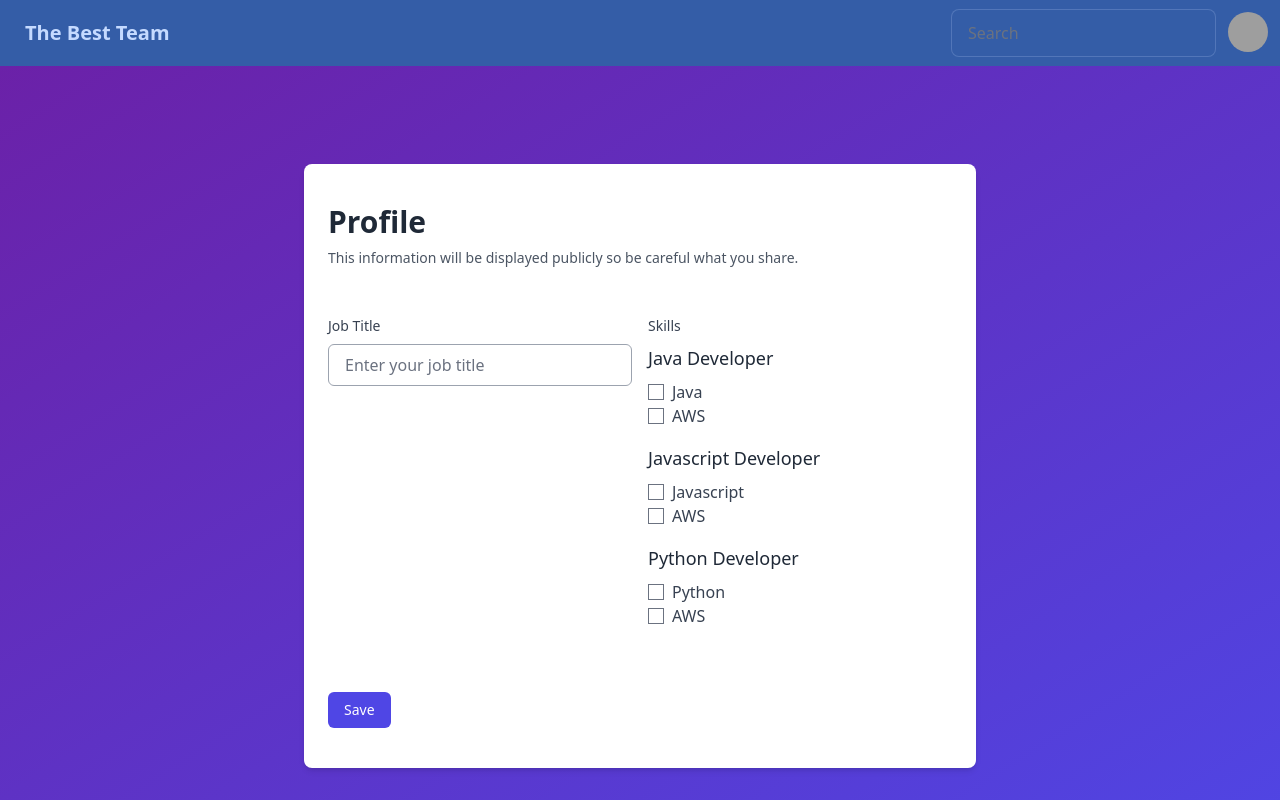
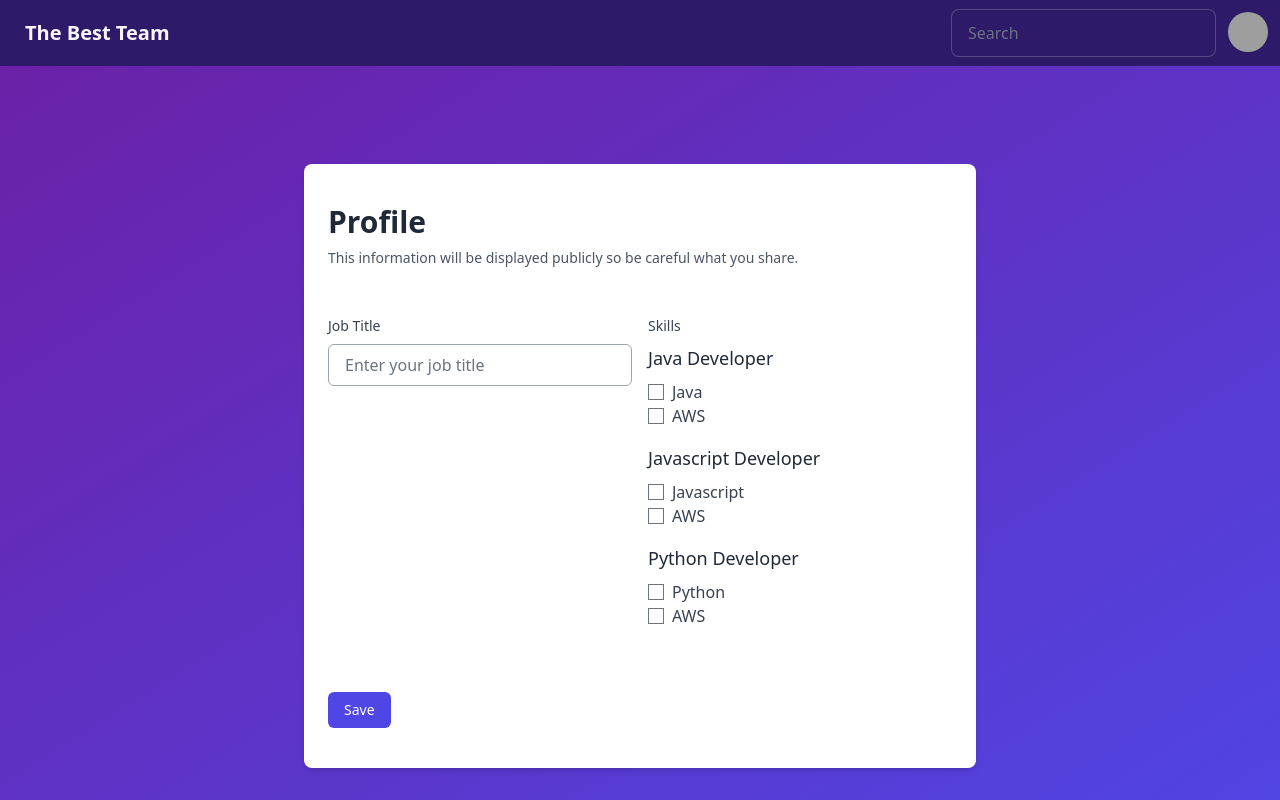
Before and after one commit to Lauro235/tech-skills-api, a Next.js app: page / in a window 1280 px wide. Shown: the top 800 px of the page. Built offline with nearby package versions, Linux system fonts and the light colour scheme; grey boxes are pictures that could not be loaded.

Commit message:
daysie Ui themes

```diff
--- a/app/layout.jsx
+++ b/app/layout.jsx
@@ -1,5 +1,5 @@
+import Footer from "../components/Footer";
 import Navbar from "../components/Navbar";
-import Footer from "../components/Footer";
 import "../styles/globals.css";
 
 export const metadata = {
@@ -10,9 +10,11 @@ export const metadata = {
 export default function RootLayout({ children }) {
   return (
     <html lang="en">
-      <Navbar />
-      <body>{children}</body>
-      <Footer />
+      <body>
+        <Navbar />
+        {children}
+        <Footer />
+      </body>
     </html>
   );
 }
--- a/tailwind.config.js
+++ b/tailwind.config.js
@@ -12,7 +12,7 @@ module.exports = {
     extend: {},
   },
   daisyui: {
-    themes: ["aqua"],
+    themes: ["synthwave"],
   },
 
   plugins: [require("@tailwindcss/forms" ), require("daisyui")],
```
